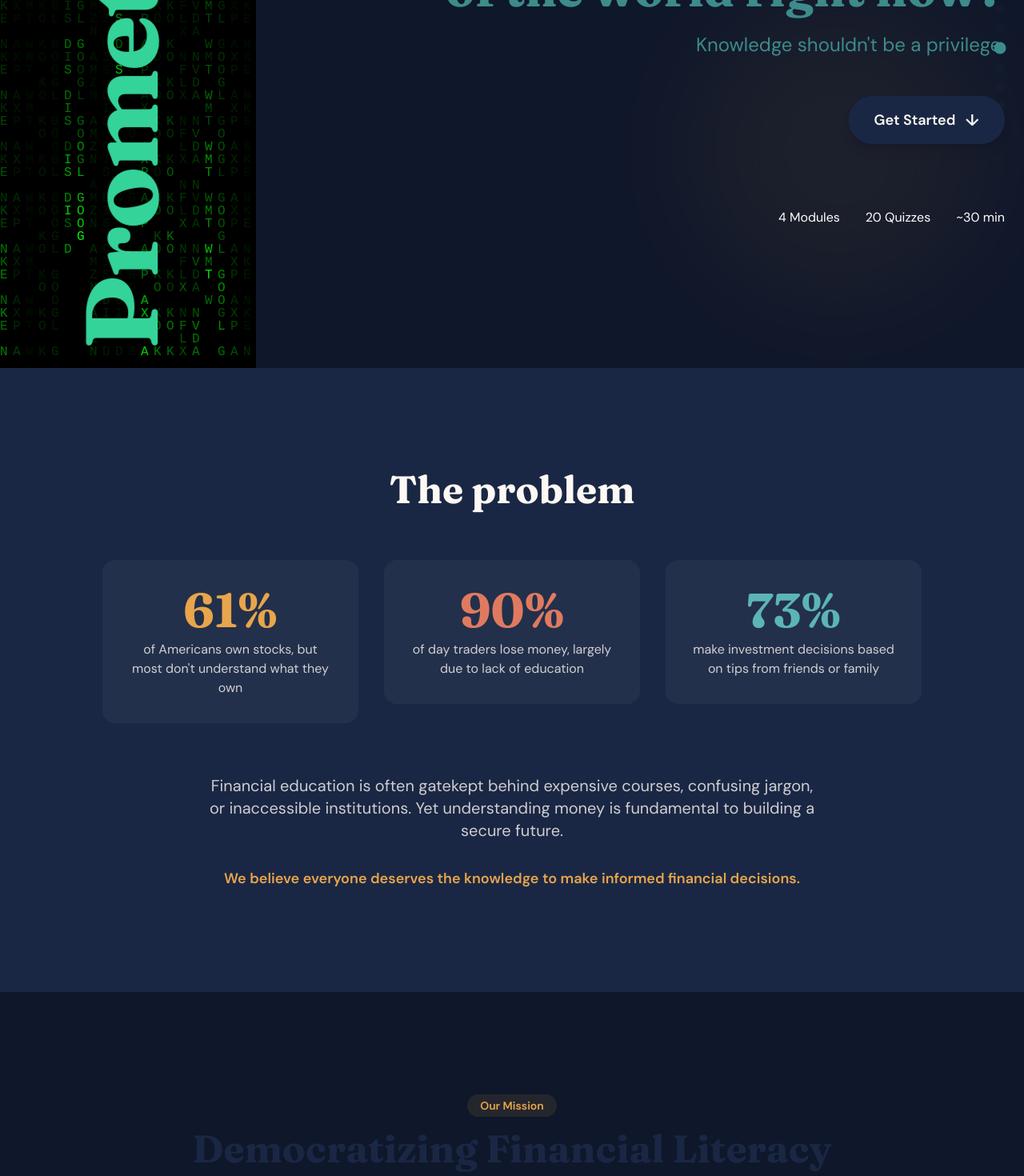
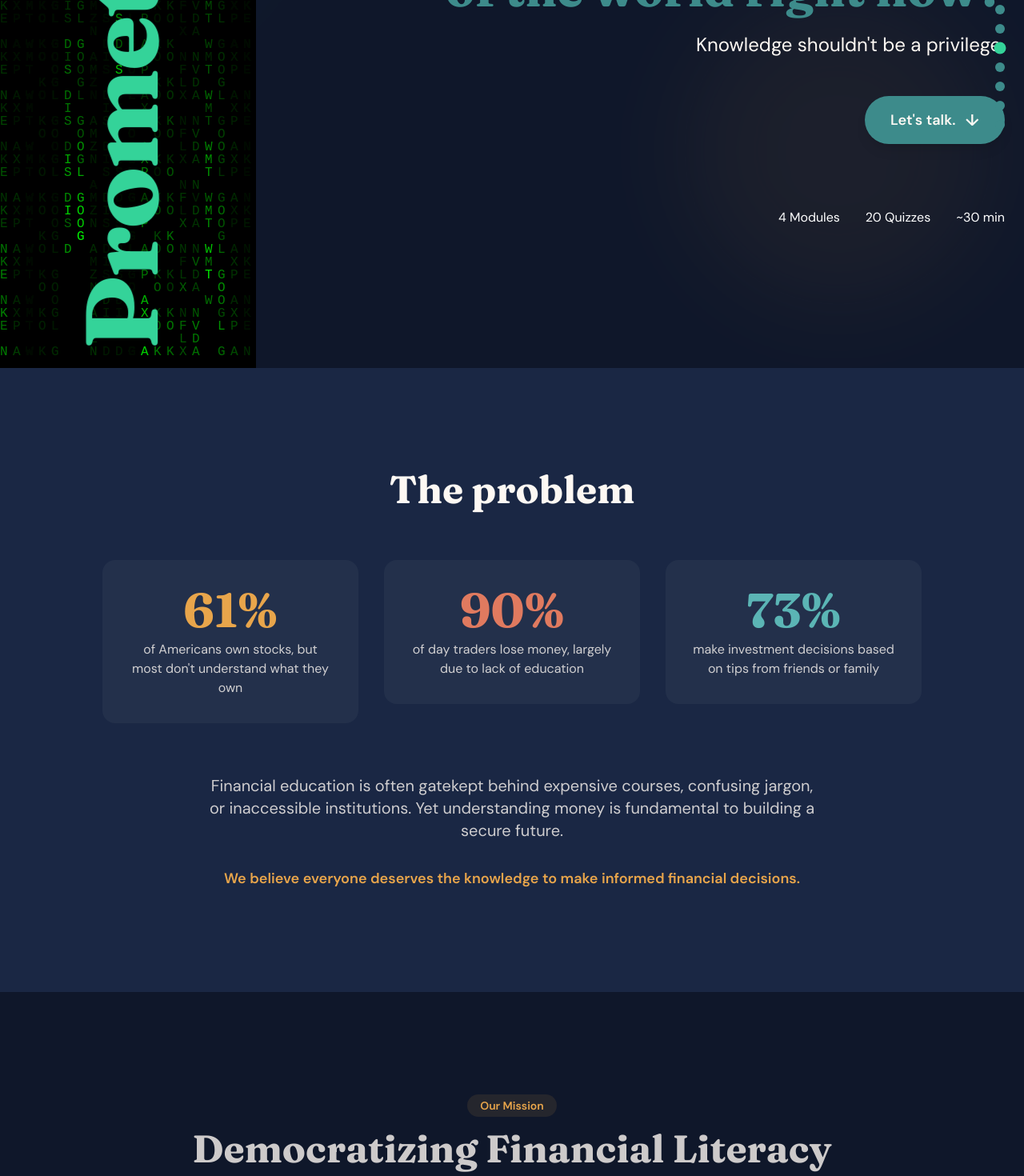
Before and after one commit to CallumJ25/Hackbeanpot-Project-Prometheus, a React (Vite) app: page / in a window 1280 px wide. Shown: the part 340-1810 px from the top of the page at 80% size. Built offline with nearby package versions, Linux system fonts and the light colour scheme.

Commit message:
changed UI more

```diff
--- a/src/App.jsx
+++ b/src/App.jsx
@@ -69,7 +69,7 @@ function App() {
     }
   };
 
-  const resetProgress = () => {
+  const resetProgress = () => {text-cream/80
     setQuizScores({});
     setTotalCorrect(0);
     setTotalAnswered(0);
@@ -136,7 +136,7 @@ function App() {
           </FadeInSection>
 
           <FadeInSection delay={0.4}>
-            <p className="text-xl md:text-2xl text-teal max-w-2xl ml-auto mb-12 text-right">
+            <p className="text-xl md:text-2xl text-cream max-w-2xl ml-auto mb-12 text-right">
               Knowledge shouldn't be a privilege.
             </p>
           </FadeInSection>
@@ -144,9 +144,9 @@ function App() {
           <FadeInSection delay={0.6}>
             <a
               href="#problem"
-              className="inline-flex items-center gap-3 bg-navy text-cream px-8 py-4 rounded-full font-semibold text-lg hover:bg-navy-light transition-colors shadow-lg hover:shadow-xl"
+              className="inline-flex items-center gap-3 bg-teal text-cream px-8 py-4 rounded-full font-semibold text-lg hover:bg-emerald-400 transition-colors shadow-lg hover:shadow-xl"
             >
-              Get Started
+              Let's talk.
               <span className="text-xl">↓</span>
             </a>
           </FadeInSection>
@@ -216,10 +216,10 @@ function App() {
                 <span className="inline-block bg-amber/10 text-amber px-4 py-1 rounded-full text-sm font-semibold mb-4">
                   Our Mission
                 </span>
-                <h2 className="font-display text-3xl md:text-5xl font-bold text-navy mb-4">
+                <h2 className="font-display text-3xl md:text-5xl font-bold text-cream/80 mb-4">
                   Democratizing Financial Literacy
                 </h2>
-                <p className="text-xl text-navy-light max-w-2xl mx-auto">
+                <p className="text-xl text-cream/80 max-w-2xl mx-auto">
                   Free, accessible education for anyone who wants to understand how money and markets work.
                 </p>
               </div>
@@ -328,10 +328,10 @@ function App() {
               <span className="inline-block bg-amber/10 text-amber px-4 py-1 rounded-full text-sm font-semibold mb-4">
                 Module 2
               </span>
-              <h2 className="font-display text-3xl md:text-5xl font-bold text-navy mb-4">
+              <h2 className="font-display text-3xl md:text-5xl font-bold text-cream/80">
                 Key Metrics
               </h2>
-              <p className="text-xl text-navy-light max-w-2xl mx-auto">
+              <p className="text-xl text-cream/80 max-w-2xl mx-auto">
                 Numbers that actually matter when evaluating a stock.
               </p>
             </div>
@@ -463,10 +463,10 @@ function App() {
               <span className="inline-block bg-coral/10 text-coral px-4 py-1 rounded-full text-sm font-semibold mb-4">
                 Module 4
               </span>
-              <h2 className="font-display text-3xl md:text-5xl font-bold text-navy mb-4">
+              <h2 className="font-display text-3xl md:text-5xl font-bold text-cream/80 mb-4">
                 Common Beginner Mistakes
               </h2>
-              <p className="text-xl text-navy-light max-w-2xl mx-auto">
+              <p className="text-xl text-cream/80 max-w-2xl mx-auto">
                 Learn from others' expensive lessons.
               </p>
             </div>
--- a/src/components.jsx
+++ b/src/components.jsx
@@ -132,8 +132,8 @@ export const Navigation = ({ sections, currentSection }) => (
           href={`#${section.id}`}
           className={`w-3 h-3 rounded-full transition-all ${
             currentSection === section.id
-              ? 'bg-teal scale-125'
-              : 'bg-navy/20 hover:bg-navy/40'
+              ? 'bg-emerald-400 scale-125'
+              : 'bg-teal hover:bg-navy/40'
           }`}
           title={section.name}
         />
```
